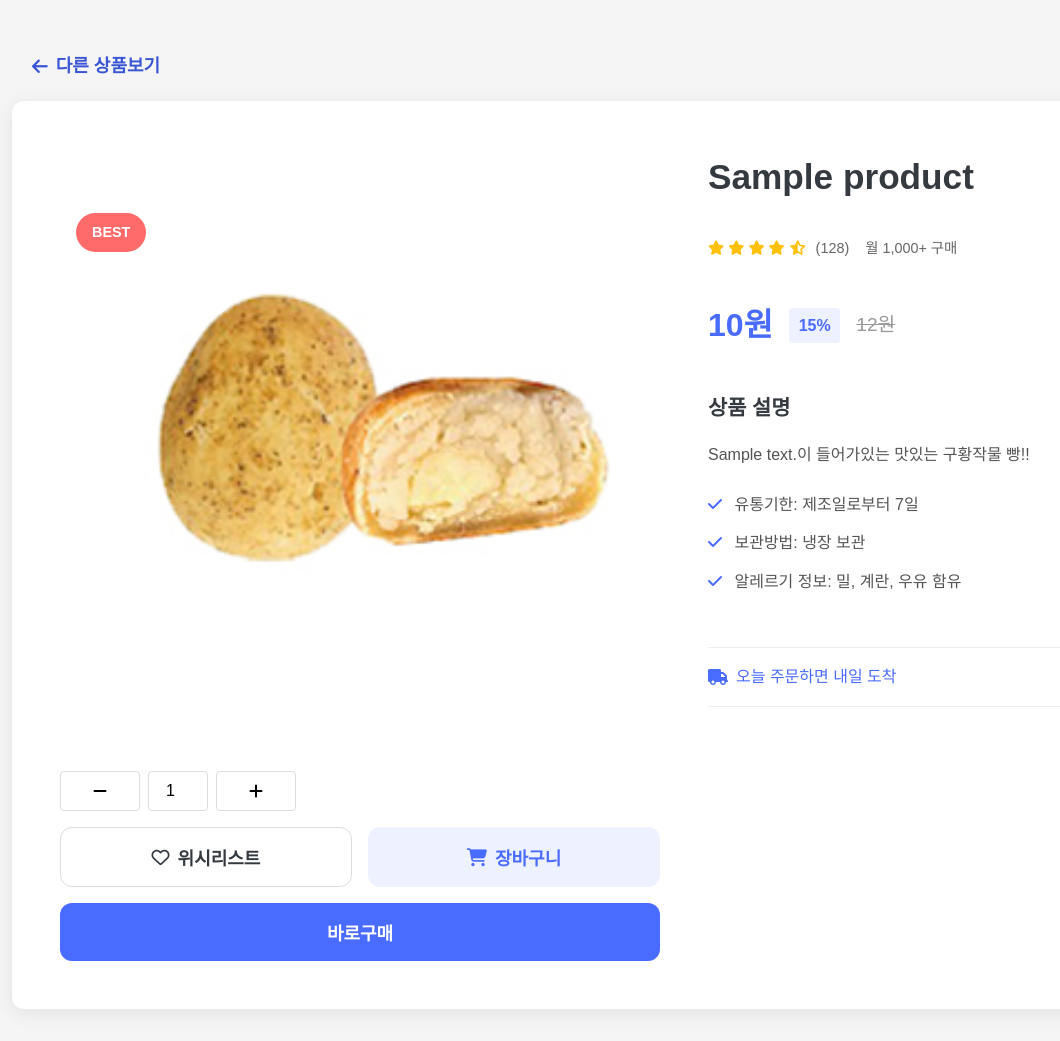
After one commit to soyuniii/daitso, a Node server app: template views/products_detail.ejs in a window 1280 px wide. The commit adds this page. Shown: the whole page, without its empty margins (28-1088 px from the left). Run offline with Node 20, Linux system fonts and the light colour scheme; the template is opened without the code that fills it: most values are stand-ins (such as "Sample title", 1, 10 or a date in 2020); some libraries are stand-ins or nearby versions.

Commit message:
상세페이지 구현

```diff
--- /dev/null
+++ b/public/stylesheets/products_detail.css
@@ -0,0 +1,301 @@
+:root {
+    --primary-color: #4a6bff;
+    --primary-light: #eef1ff;
+    --secondary-color: #f8f9fa;
+    --accent-color: #ff6b6b;
+    --dark-color: #343a40;
+    --light-color: #ffffff;
+    --text-color: #333333;
+    --border-radius: 12px;
+    --box-shadow: 0 4px 20px rgba(0, 0, 0, 0.08);
+    --transition: all 0.3s ease;
+  }
+
+  * {
+    margin: 0;
+    padding: 0;
+    box-sizing: border-box;
+    font-family: 'Noto Sans KR', sans-serif;
+  }
+
+  body {
+    background-color: #f5f5f5;
+    color: var(--text-color);
+    line-height: 1.6;
+    padding: 2rem;
+  }
+
+  .product-container {
+    max-width: 1200px;
+    margin: 0 auto;
+    position: relative;
+  }
+
+  .product-card {
+    display: grid;
+    grid-template-columns: 1fr 1fr;
+    gap: 3rem;
+    background-color: var(--light-color);
+    border-radius: var(--border-radius);
+    box-shadow: var(--box-shadow);
+    padding: 3rem;
+    position: relative;
+  }
+
+  .product-image {
+    position: relative;
+    border-radius: var(--border-radius);
+    overflow: hidden;
+    width: 600px;
+    height: 400px;
+    margin-top: 3rem;
+  }
+
+  .product-image img {
+    width: 100%;
+    height: 100%;
+    object-fit: cover;
+    transition: var(--transition);
+  }
+
+  .product-badge {
+    position: absolute;
+    top: 1rem;
+    left: 1rem;
+    background-color: var(--accent-color);
+    color: white;
+    padding: 0.5rem 1rem;
+    border-radius: 20px;
+    font-weight: bold;
+    font-size: 0.9rem;
+  }
+
+  .product-info {
+    display: flex;
+    flex-direction: column;
+    gap: 1.5rem;
+  }
+
+  .product-title {
+    font-size: 2.2rem;
+    font-weight: 700;
+    color: var(--dark-color);
+    margin-bottom: 0.5rem;
+  }
+
+  .product-meta {
+    display: flex;
+    gap: 1rem;
+    align-items: center;
+    color: #666;
+    font-size: 0.9rem;
+  }
+
+  .product-rating {
+    color: #ffc107;
+  }
+
+  .review-count {
+    color: #666;
+    margin-left: 0.3rem;
+  }
+
+  .product-price {
+    display: flex;
+    align-items: center;
+    gap: 1rem;
+    margin: 1rem 0;
+  }
+
+  .price {
+    font-size: 2rem;
+    font-weight: 700;
+    color: var(--primary-color);
+  }
+
+  .discount {
+    background-color: var(--primary-light);
+    color: var(--primary-color);
+    padding: 0.3rem 0.6rem;
+    border-radius: 4px;
+    font-weight: bold;
+  }
+
+  .original-price {
+    text-decoration: line-through;
+    color: #999;
+    font-size: 1.2rem;
+  }
+
+  .product-desc h3 {
+    font-size: 1.3rem;
+    margin-bottom: 1rem;
+    color: var(--dark-color);
+  }
+
+  .product-desc p {
+    margin-bottom: 1.5rem;
+    color: #555;
+    line-height: 1.7;
+  }
+
+  .product-detail {
+    list-style: none;
+    margin-top: 1rem;
+  }
+
+  .product-detail li {
+    margin-bottom: 0.8rem;
+    color: #555;
+  }
+
+  .product-detail i {
+    color: var(--primary-color);
+    margin-right: 0.5rem;
+  }
+
+  .delivery-info {
+    display: flex;
+    align-items: center;
+    gap: 0.5rem;
+    color: var(--primary-color);
+    font-weight: 500;
+    padding: 1rem 0;
+    border-top: 1px solid #eee;
+    border-bottom: 1px solid #eee;
+    margin: 1rem 0;
+  }
+
+  .product-actions {
+    display: flex;
+    flex-direction: column;
+    gap: 1rem;
+  }
+
+  .quantity-selector {
+    display: flex;
+    align-items: center;
+    gap: 0.5rem;
+  }
+
+  .qty-btn {
+    width: 80px;
+    height: 40px;
+    border: 1px solid #ddd;
+    background: white;
+    border-radius: 4px;
+    cursor: pointer;
+    font-size: 1rem;
+    display: flex;
+    align-items: center;
+    justify-content: center;
+    transition: var(--transition);
+  }
+
+  .qty-btn:hover {
+    background-color: #f5f5f5;
+  }
+
+  .qty-input {
+    width: 60px;
+    height: 40px;
+    text-align: center;
+    border: 1px solid #ddd;
+    border-radius: 4px;
+    font-size: 1rem;
+  }
+
+  .action-buttons {
+    display: grid;
+    grid-template-columns: 1fr 1fr;
+    gap: 1rem;
+  }
+
+  .btn {
+    padding: 1rem;
+    border: none;
+    border-radius: var(--border-radius);
+    font-weight: 600;
+    font-size: large;
+    cursor: pointer;
+    transition: var(--transition);
+    display: flex;
+    align-items: center;
+    justify-content: center;
+    gap: 0.5rem;
+  }
+
+  .btn-wishlist {
+    background-color: white;
+    color: var(--dark-color);
+    border: 1px solid #ddd;
+  }
+
+  .btn-wishlist:hover {
+    background-color: #f9f9f9;
+  }
+
+  .btn-cart {
+    background-color: var(--primary-light);
+    color: var(--primary-color);
+  }
+
+  .btn-cart:hover {
+    background-color: #e0e5ff;
+  }
+
+  .btn-buy {
+    grid-column: span 2;
+    background-color: var(--primary-color);
+    color: white;
+  }
+
+  .btn-buy:hover {
+    background-color: #3a56d4;
+  }
+
+  .btn-back {
+    display: inline-flex;
+    align-items: center;
+    gap: 0.5rem;
+    color: #3a56d4;
+    text-decoration: none;
+    font-weight: 600;
+    font-size: large;
+    padding: 20px;
+    transition: var(--transition);
+  }
+
+  .btn-back:hover {
+    color: var(--primary-color);
+  }
+
+  /* 반응형 디자인 */
+  @media (max-width: 992px) {
+    .product-card {
+      grid-template-columns: 1fr;
+    }
+
+    .product-image {
+      max-width: 500px;
+      margin: 0 auto;
+    }
+  }
+
+  @media (max-width: 576px) {
+    body {
+      padding: 1rem;
+    }
+
+    .product-card {
+      padding: 1.5rem;
+    }
+
+    .action-buttons {
+      grid-template-columns: 1fr;
+    }
+
+    .btn-buy {
+      grid-column: span 1;
+    }
+  }
--- /dev/null
+++ b/views/products_detail.ejs
@@ -0,0 +1,115 @@
+<!DOCTYPE html>
+<html lang="ko">
+<head>
+  <meta charset="UTF-8">
+  <meta name="viewport" content="width=device-width, initial-scale=1.0">
+  <title><%= product.name %> - 상세 정보</title>
+  <link rel="stylesheet" href="/stylesheets/products_detail.css">
+  <link rel="stylesheet" href="https://cdnjs.cloudflare.com/ajax/libs/font-awesome/6.4.0/css/all.min.css">
+</head>
+<body>
+  <div class="product-container">
+     <!-- 뒤로 가기 버튼 -->
+     <a href="/products" class="btn-back">
+        <i class="fas fa-arrow-left"></i> 다른 상품보기
+      </a>
+    <div class="product-card">
+      <!-- 상품 이미지 영역 -->
+      <div class="product-image">
+        <img src="/images/product<%= product.id %>.png" alt="<%= product.name %>">
+        <div class="product-badge">BEST</div>
+      </div>
+
+      <!-- 상품 정보 영역 -->
+      <div class="product-info">
+        <h1 class="product-title"><%= product.name %></h1>
+        <div class="product-meta">
+          <span class="product-rating">
+            <i class="fas fa-star"></i>
+            <i class="fas fa-star"></i>
+            <i class="fas fa-star"></i>
+            <i class="fas fa-star"></i>
+            <i class="fas fa-star-half-alt"></i>
+            <span class="review-count">(128)</span>
+          </span>
+          <span class="product-sales">월 1,000+ 구매</span>
+        </div>
+
+        <div class="product-price">
+          <span class="price"><%= product.price.toLocaleString() %>원</span>
+          <span class="discount">15%</span>
+          <span class="original-price"><%= Math.round(product.price / 0.85).toLocaleString() %>원</span>
+        </div>
+
+        <div class="product-desc">
+          <h3>상품 설명</h3>
+          <p><%= product.desc %>이 들어가있는 맛있는 구황작물 빵!!</p>
+          <ul class="product-detail">
+            <li><i class="fas fa-check"></i> 유통기한: 제조일로부터 7일</li>
+            <li><i class="fas fa-check"></i> 보관방법: 냉장 보관</li>
+            <li><i class="fas fa-check"></i> 알레르기 정보: 밀, 계란, 우유 함유</li>
+          </ul>
+        </div>
+
+        <div class="delivery-info">
+          <i class="fas fa-truck"></i>
+          <span>오늘 주문하면 내일 도착</span>
+        </div>
+      </div>
+
+      <!-- 액션 버튼 영역 -->
+      <div class="product-actions">
+        <div class="quantity-selector">
+          <button class="qty-btn minus"><i class="fas fa-minus"></i></button>
+          <input type="number" value="1" min="1" class="qty-input">
+          <button class="qty-btn plus"><i class="fas fa-plus"></i></button>
+        </div>
+
+        <div class="action-buttons">
+          <button class="btn btn-wishlist">
+            <i class="far fa-heart"></i> 위시리스트
+          </button>
+          <button class="btn btn-cart">
+            <i class="fas fa-shopping-cart"></i> 장바구니
+          </button>
+          <button class="btn btn-buy">
+            바로구매
+          </button>
+        </div>
+      </div>
+    </div>
+
+
+  </div>
+
+  <script>
+    // 수량 조절 기능
+    document.querySelectorAll('.qty-btn').forEach(btn => {
+      btn.addEventListener('click', () => {
+        const input = document.querySelector('.qty-input');
+        let value = parseInt(input.value);
+
+        if (btn.classList.contains('minus') && value > 1) {
+          input.value = value - 1;
+        } else if (btn.classList.contains('plus')) {
+          input.value = value + 1;
+        }
+      });
+    });
+
+    // 버튼 클릭 이벤트
+    document.querySelector('.btn-wishlist').addEventListener('click', () => {
+      alert('위시리스트에 추가되었습니다.');
+    });
+
+    document.querySelector('.btn-cart').addEventListener('click', () => {
+      const quantity = document.querySelector('.qty-input').value;
+      alert(`${quantity}개 상품이 장바구니에 추가되었습니다.`);
+    });
+
+    document.querySelector('.btn-buy').addEventListener('click', () => {
+      alert('바로구매 페이지로 이동합니다.');
+    });
+  </script>
+</body>
+</html>
```
Also changed, not shown: public/stylesheets/index.css (+11 -0 lines), routes/products.js (+26 -10 lines), views/index.ejs (+7 -7 lines), views/products.ejs (+12 -6 lines).
